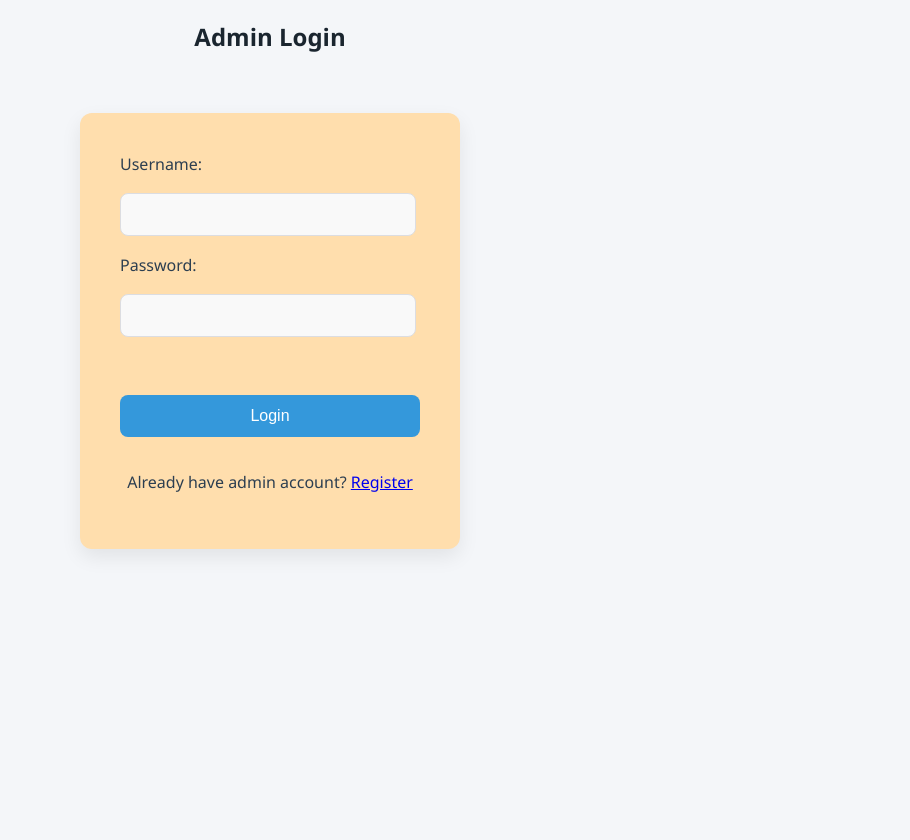
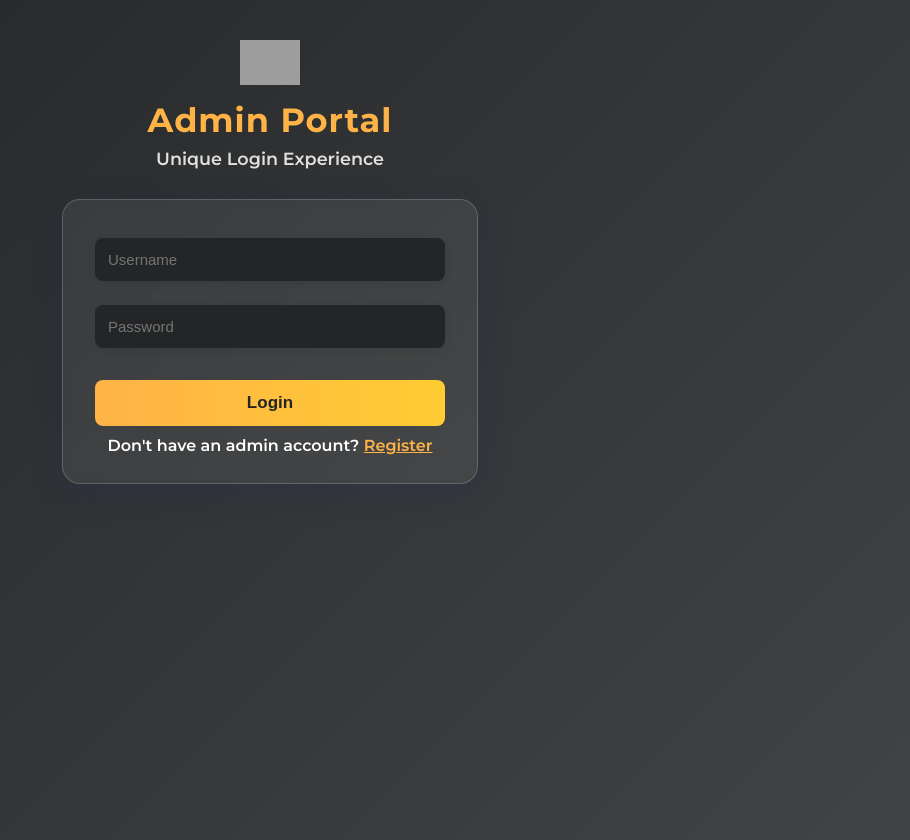
Before and after one commit to ladegonda/22RP01388, a PHP site: page /login.php in a window 1280 px wide. Shown: the whole page, without its empty margins (370-1280 px from the left). Before the commit the page ends 553 px from the top, so only its background shows below. Run offline with PHP 8.4, Linux system fonts and the light colour scheme; grey boxes are pictures that could not be loaded.

Commit message:
Update login.php

```diff
--- a/login.php
+++ b/login.php
@@ -1,104 +1,301 @@
 <?php
+
 require 'db.php';
+
 session_start();
+
 if ($_SERVER['REQUEST_METHOD'] == 'POST') {
+
     $username = trim($_POST['username']);
+
     $password = trim($_POST['password']);
 
+
+
     $stmt = $pdo->prepare("SELECT * FROM admins WHERE username = ?");
+
     $stmt->execute([$username]);
+
     $admin = $stmt->fetch();
 
+
+
     if ($admin && password_verify($password, $admin['password'])) {
+
         $_SESSION['admin'] = $admin['username'];
+
         header("Location: admin.php");
+
         exit;
+
     } else {
+
         $error = "Invalid credentials.";
+
     }
+
 }
+
 ?>
 
 <!DOCTYPE html>
+
 <html>
+
 <head>
-    <title>Admin Login</title>
+
+    <title>Admin Login - Unique Portal</title>
+
+    <link rel="preconnect" href="https://fonts.googleapis.com">
+
+    <link rel="preconnect" href="https://fonts.gstatic.com" crossorigin>
+
+    <link href="https://fonts.googleapis.com/css2?family=Montserrat:wght@600;700&display=swap" rel="stylesheet">
+
     <style>
-        /* General Reset and Body Styling */
+
         body {
+
             margin: 0;
+
             padding: 0;
-    font-family: "Segoe UI", sans-serif;
-    background: #f4f6f9;
-    color: #2c3e50;
+
+            font-family: 'Montserrat', 'Segoe UI', Arial, sans-serif;
+
+            background: linear-gradient(135deg, #232526 0%, #414345 100%);
+
+            min-height: 100vh;
+
+            color: #fff;
+
         }
 
-/* Container */
-.container {
-    max-width: 300px;
-    margin: 60px auto;
-    padding: 40px;
-    background: navajowhite;
-    border-radius: 12px;
-    box-shadow: 0 8px 20px rgba(0, 0, 0, 0.08);
+        .login-header {
+
+            text-align: center;
+
+            margin-top: 40px;
+
+            margin-bottom: 10px;
+
         }
 
-/* Headings */
-h2, h3 {
-    text-align: center;
-    margin-bottom: 25px;
-    color: #1a252f;
+        .login-header img {
+
+            width: 60px;
+
+            margin-bottom: 10px;
+
         }
 
-/* Forms */
-form {
-    display: flex;
-    flex-direction: column;
-    gap: 18px;
-}
-input[type="text"],
-input[type="password"]{
-    padding: 12px;
-    border: 1px solid #dcdde1;
-    border-radius: 8px;
-    font-size: 15px;
-    width: 90%;
-    background-color: #f9f9f9;
-    transition: border 0.2s ease-in-out;
+        .login-header h2 {
+
+            font-size: 2.1em;
+
+            font-weight: 700;
+
+            letter-spacing: 1px;
+
+            color: #ffb347;
+
+            margin: 0;
+
         }
 
-input:focus, select:focus {
-    outline: none;
-    border-color: #3498db;
-    background-color: #ffffff;
+        .login-header p {
+
+            color: #e0e0e0;
+
+            font-size: 1.1em;
+
+            margin-top: 8px;
+
+        }
+
+        .container {
+
+            max-width: 350px;
+
+            margin: 30px auto 0 auto;
+
+            padding: 38px 32px 28px 32px;
+
+            background: rgba(255,255,255,0.07);
+
+            border-radius: 18px;
+
+            box-shadow: 0 8px 32px 0 rgba(31,38,135,0.18);
+
+            backdrop-filter: blur(4px);
+
+            border: 1.5px solid rgba(255,255,255,0.18);
+
+        }
+
+        form {
+
+            display: flex;
+
+            flex-direction: column;
+
+            gap: 18px;
+
+        }
+
+        input[type="text"],
+
+        input[type="password"] {
+
+            padding: 13px;
+
+            border: none;
+
+            border-radius: 8px;
+
+            font-size: 15px;
+
+            background: #232526;
+
+            color: #fff;
+
+            box-shadow: 0 2px 8px rgba(0,0,0,0.08);
+
+            margin-bottom: 6px;
+
+        }
+
+        input[type="text"]:focus,
+
+        input[type="password"]:focus {
+
+            outline: 2px solid #ffb347;
+
+            background: #2c2c2c;
+
         }
 
         button {
-    padding: 12px;
-    background: #3498db;
+
+            padding: 13px;
+
+            background: linear-gradient(90deg, #ffb347 0%, #ffcc33 100%);
+
             border: none;
-    color: white;
+
+            color: #232526;
+
             border-radius: 8px;
-    font-size: 16px;
+
+            font-size: 17px;
+
+            font-weight: 700;
+
             cursor: pointer;
+
             transition: background 0.2s;
+
+            margin-top: 8px;
+
         }
 
         button:hover {
-    background: #2980b9;
+
+            background: linear-gradient(90deg, #ffcc33 0%, #ffb347 100%);
+
         }
+
+        .register-link {
+
+            text-align: center;
+
+            margin-top: 10px;
+
+        }
+
+        .register-link a {
+
+            color: #ffb347;
+
+            text-decoration: underline;
+
+        }
+
+        .error-message {
+
+            background: #ffdddd;
+
+            color: #c0392b;
+
+            border: 1px solid #ffb3b3;
+
+            padding: 10px;
+
+            border-radius: 8px;
+
+            margin-bottom: 12px;
+
+            text-align: center;
+
+        }
+
+        .login-footer {
+
+            text-align: center;
+
+            color: #bbb;
+
+            font-size: 0.98em;
+
+            margin-top: 40px;
+
+            letter-spacing: 0.5px;
+
+        }
+
     </style>
+
 </head>
+
 <body>
-<h2>Admin Login</h2>
+
+    <div class="login-header">
+
+        <img src="https://img.icons8.com/ios-filled/100/ffb347/lock-2.png" alt="Admin Icon" />
+
+        <h2>Admin Portal</h2>
+
+        <p>Unique Login Experience</p>
+
+    </div>
+
     <div class="container">
-<?php if (isset($error)) echo "<p style='color:red'>$error</p>"; ?>
+
+        <?php if (isset($error)) echo "<div class='error-message'>$error</div>"; ?>
+
         <form method="post">
-    Username: <input type="text" name="username" required>
-    Password: <input type="password" name="password" type="password" required><br>
+
+            <input type="text" name="username" placeholder="Username" required>
+
+            <input type="password" name="password" placeholder="Password" required>
+
             <button type="submit">Login</button>
-    <p style="text-align: center;">Already have admin account? <a href="register.php">Register</a></p>
+
         </form>
+
+        <div class="register-link">
+
+            Don't have an admin account? <a href="register.php">Register</a>
+
         </div>
+
+    </div>
+
+    <div class="login-footer">
+
+
+
+    </div>
+
 </body>
+
 </html>
```
Lines whose indentation alone changed are shown as unchanged.
